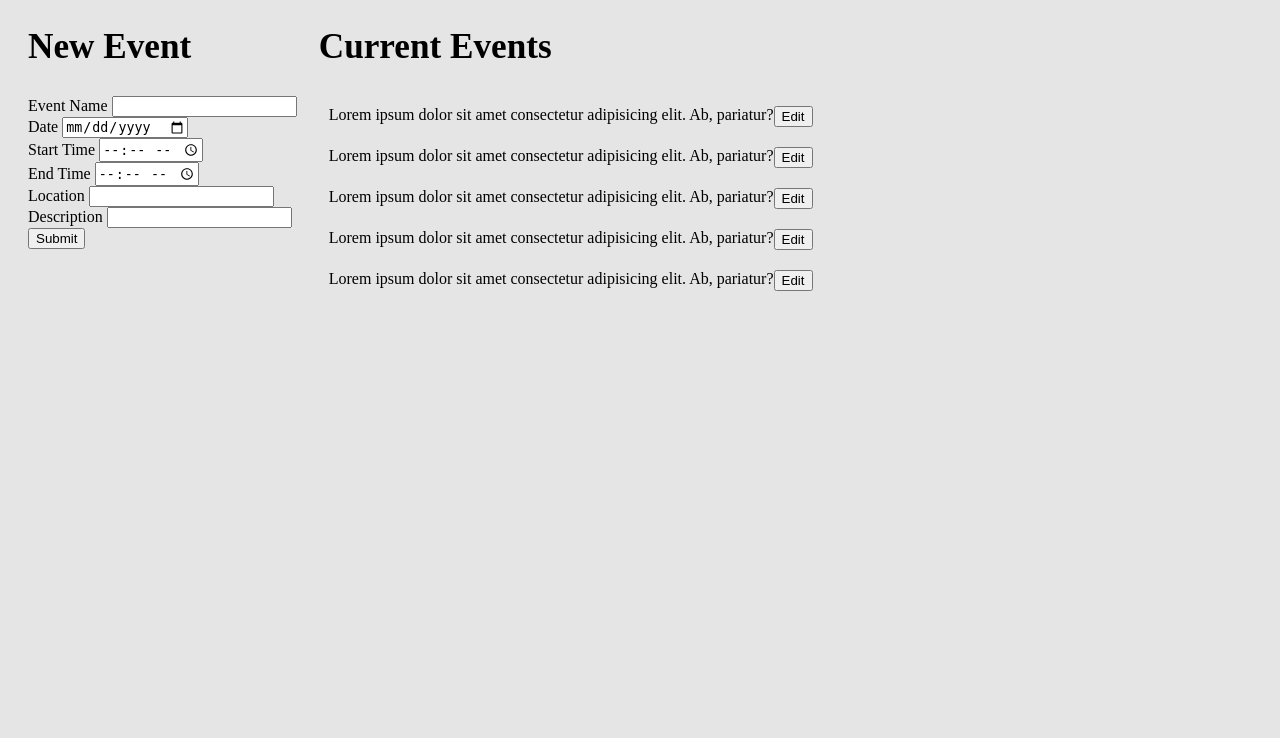
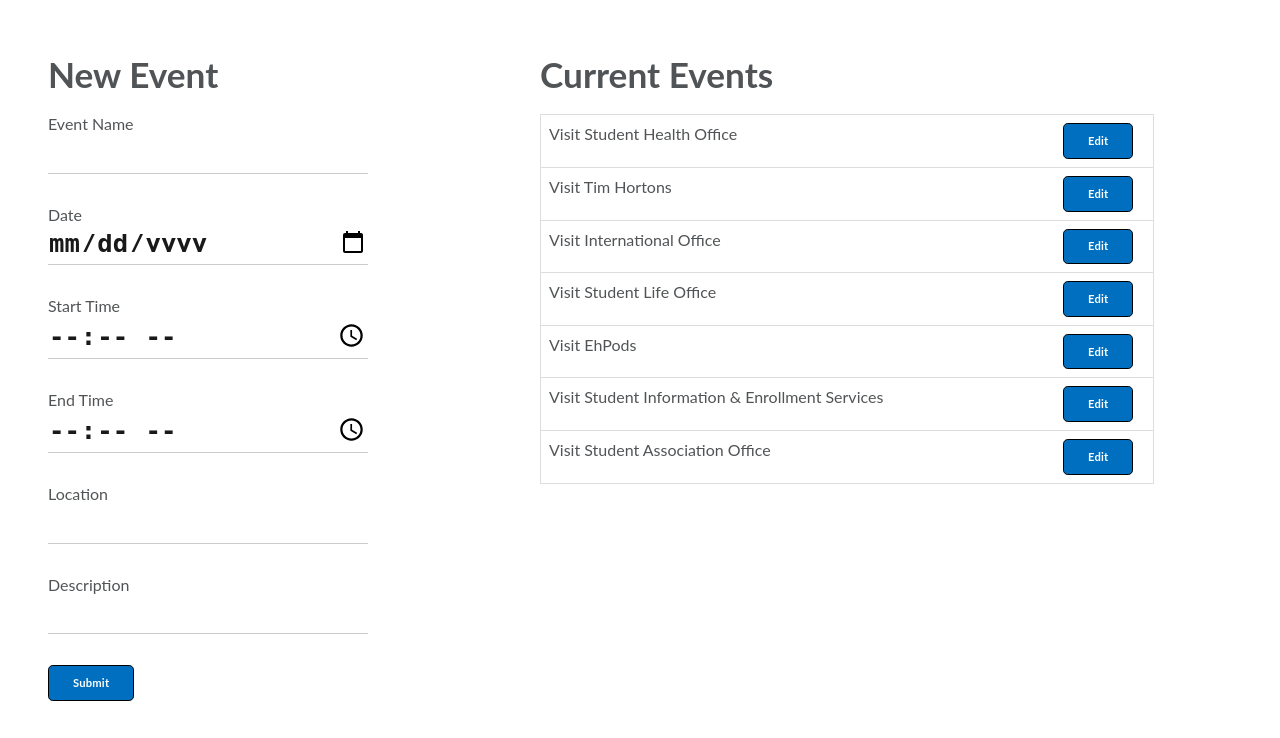
Before and after one commit to kickstart-bcit/kickstart, a Node server app: page /admin in a window 1280 px wide. Shown: the part 165-903 px from the top of the page. Run offline with Node 20, Linux system fonts and the light colour scheme.

Commit message:
reward and admin page styling

```diff
--- /dev/null
+++ b/css/admin.css
@@ -0,0 +1,86 @@
+
+#adminEventtb {
+  border-collapse: collapse;
+  width: 80%;
+}
+#adminEventtb td{
+  border: 1px solid #ddd;
+  padding: 8px;
+}
+#adminEventtb tr:hover {background-color: #f4f4f4;}
+
+
+.adminEventEditButton {
+	float: right;
+}
+
+
+
+// {{!-- !-- Admin Page -- --}}
+
+#contentDiv h2 {
+    font-size: 2.2rem;
+}
+
+#adminEventContentDiv {
+    width: 100%;
+    height:100%;
+    display:flex;
+    flex-direction: row;
+    justify-content: space-between
+
+}
+#formDiv {
+	position: relative;
+    width:25%;
+    display: flex;
+    flex-direction: column;
+    margin-left: 20px;
+}
+
+#adminEventForm {
+    width:100%;
+    height:90%;
+}
+
+#adminEventDiv {
+	position: relative;
+    width:60%;
+    display:flex;
+    flex-direction: column;
+}
+.adminEventContainer {
+    display: flex;
+    margin: 10px;
+
+}
+.adminEventFormDiv{
+	position: relative;
+	border-bottom: 1px solid rgba(0,0,0,.2);
+	top: -5%;
+}
+
+
+
+.floatLabel {
+    top: 30px;
+    left: 0;
+    z-index: 2;
+    position: relative;
+    user-select: none;
+}
+
+.fieldInput {
+    background-color: transparent;
+    border: 0;
+    color: rgba(0,0,0,.9);
+    display: block;
+    font-size: 1.6rem;
+    font-weight: 700;
+    line-height: 10px;
+    line-height: 1rem;
+    padding: 32px 0 6px;
+    width: 100%;
+    outline: none;
+
+}
--- a/css/style.css
+++ b/css/style.css
@@ -1,13 +1,87 @@
 #contentDiv {
     position: fixed;
-    top:18vh;
+    top:22vh;
     width: 100vw;
-    height:82vh;
+    height:78vh;
 }
 
 body {
-    background-color: #E5E5E5;
+    /*background-color: #E5E5E5;*/
+    background-color: #fff;
     overflow: scroll;
+    color: #515456;
+    font-family: Lato,'Lucida Sans Unicode','Lucida Grande',sans-serif;
+    font-weight: 400;
+    line-height: 1.4rem;
+    padding: 20px;
+}
+
+
+button {
+    background-color: #006fbf;
+    color: white;
+    border-radius: .3rem;
+    border-style: solid;
+    border-width: 1px;
+    box-sizing: border-box;
+    cursor: pointer;
+    display: inline-block;
+    margin: 0 .75rem 0 0;
+    user-select: none;
+    vertical-align: middle;
+    width: auto;
+    box-shadow: 0 0 0 4px transparent;
+    font-family: inherit;
+    padding: .55rem 1.5rem;
+    font-size: .7rem;
+    line-height: 1rem;
+    font-weight: 700;
+    letter-spacing: .2px;
+}
+
+.submitButton {
+    background-color: #006fbf;
+    color: white;
+    border-radius: .3rem;
+    border-style: solid;
+    border-width: 1px;
+    box-sizing: border-box;
+    cursor: pointer;
+    display: inline-block;
+    margin: 0 .75rem 0 0;
+    user-select: none;
+    vertical-align: middle;
+    width: auto;
+    box-shadow: 0 0 0 4px transparent;
+    font-family: inherit;
+    padding: .55rem 1.5rem;
+    font-size: .7rem;
+    line-height: 1rem;
+    font-weight: 700;
+    letter-spacing: .2px;
+}
+
+.inputbox {
+    border-radius: 0.3rem;
+    border-style: solid;
+    box-sizing: border-box;
+    display: inline-block;
+    margin: 0;
+    min-width: calc(2rem + 1em);
+    vertical-align: middle;
+    transition: background-color 0.5s ease, border-color 0.5s ease;
+    color: #565a5c;
+    font-size: 0.8rem;
+    font-weight: 400;
+    letter-spacing: 0.02rem;
+    line-height: 1.2rem;
+    min-height: calc(2rem + 2px);
+    background-color: #ffffff;
+    border-color: #d3d9e3;
+    border-width: 1px;
+    box-shadow: inset 0 2px 0 0 rgba(185, 194, 208, .2);
+    padding: 0.4rem 0.75rem;
+    height: auto;
 }
 
 
@@ -65,12 +139,13 @@ body {
 }
 
 #bannerDiv h1 {
-    color:white;
+    color: white;
     font-size: 2.4rem;
     height: 100%;
     width: auto;
     position: relative;
-    padding-left: 20px;
+    margin: 30px;
+    margin-bottom: 40px;
 }
 
 #navDiv {
@@ -212,72 +287,3 @@ body {
     position: relative;
     padding: 10px;
 }
-
-
-
-// {{!-- !-- Rewards Page -- --}}
-
-.challengeName {
-    width:49%;
-    float:left;
-    border-style: ridge;
-}
-
-.challengePoint {
-    width:49%;
-    float:right;
-    border-style: ridge;
-}
-
-.rewardName {
-    width:48%;
-    float:left;
-    border-style: ridge;
-}
-
-.rewardPoint {
-    width:48%;
-    float:right;
-    border-style: ridge;
-}
-
-
-
-// {{!-- !-- Admin Page -- --}}
-
-#contentDiv h2 {
-    font-size: 2.2rem;
-}
-
-#adminEventContentDiv {
-    width: 100%;
-    height:100%;
-
-    display:flex;
-    flex-direction: row;
-    justify-content: space-between
-
-}
-#formDiv {
-    width:30vw;
-    display: flex;
-    flex-direction: column;
-    margin-left: 20px;
-}
-
-#adminEventForm {
-    width:100%;
-    height:90%;
-    top:10%;
-}
-
-#adminEventDiv {
-    width:100%;
-    display:flex;
-    flex-direction: column;
-}
-.adminEventContainer {
-    display: flex;
-    margin: 10px;
-
-}
--- a/views/adminEvents.hbs
+++ b/views/adminEvents.hbs
@@ -7,6 +7,7 @@
     <meta http-equiv="X-UA-Compatible" content="ie=edge">
     <title>Admin Events</title>
     <link href='style.css' rel='stylesheet' type='text/css'/>
+    <link href='admin.css' rel='stylesheet' type='text/css'/>
 </head>
 
 <body>
@@ -18,55 +19,59 @@
                 <h2>New Event</h2>
                 <form action="/admin" method="POST" id="adminEventForm">
                     <div class="adminEventFormDiv">
-                    <label for="eventTitleInput">Event Name</label>
-                    <input id="eventTitleInput" type="text">
+                        <label class="floatLabel" for="eventTitleInput">Event Name</label>
+                        <input class="fieldInput" id="eventTitleInput" type="text">
                     </div>
                     <div class="adminEventFormDiv">
-                    <label for="dateInput">Date</label>
-                    <input id="dateInput" type="date">
+                        <label class="floatLabel" for="dateInput">Date</label>
+                        <input class="fieldInput" id="dateInput" type="date">
                     </div>
                     <div class="adminEventFormDiv">
-                    <label for="startTimeInput">Start Time</label>
-                    <input id="startTimeInput" type="time">
+                        <label class="floatLabel" for="startTimeInput">Start Time</label>
+                        <input class="fieldInput" id="startTimeInput" type="time">
                     </div>
                     <div class="adminEventFormDiv">
-                    <label for="endTimeInput">End Time</label>
-                    <input id="endTimeInput" type="time">
+                        <label class="floatLabel" for="endTimeInput">End Time</label>
+                        <input class="fieldInput" id="endTimeInput" type="time">
                     </div>
                     <div class="adminEventFormDiv">
-                    <label for="location">Location</label>
-                    <input id="location" type="text">
+                        <label class="floatLabel" for="location">Location</label>
+                        <input class="fieldInput" id="location" type="text">
                     </div>
                     <div class="adminEventFormDiv">
-                    <label for="descriptionInput">Description</label>
-                    <input id="descriptionInput" type="textarea">
+                        <label class="floatLabel" for="descriptionInput">Description</label>
+                        <input class="fieldInput" id="descriptionInput" type="textarea">
                     </div>
                     <input class="submitButton" type="submit">
                 </form>
             </div>
+
+
         <div id="adminEventDiv">
             <h2>Current Events</h2>
-            <div class="adminEventContainer">
-                <div class="adminEventTitle">Lorem ipsum dolor sit amet consectetur adipisicing elit. Ab, pariatur?</div>
-                <button class="adminEventEditButton">Edit</button>
-            </div>
-            <div class="adminEventContainer">
-                <div class="adminEventTitle">Lorem ipsum dolor sit amet consectetur adipisicing elit. Ab, pariatur?</div>
-                <button class="adminEventEditButton">Edit</button>
-            </div>
-            <div class="adminEventContainer">
-                <div class="adminEventTitle">Lorem ipsum dolor sit amet consectetur adipisicing elit. Ab, pariatur?</div>
-                <button class="adminEventEditButton">Edit</button>
-            </div>
-            <div class="adminEventContainer">
-                <div class="adminEventTitle">Lorem ipsum dolor sit amet consectetur adipisicing elit. Ab, pariatur?</div>
-                <button class="adminEventEditButton">Edit</button>
-            </div>
-            <div class="adminEventContainer">
-                <div class="adminEventTitle">Lorem ipsum dolor sit amet consectetur adipisicing elit. Ab, pariatur?</div>
-                <button class="adminEventEditButton">Edit</button>
-            </div>
-        </div>
+            <table id="adminEventtb">
+              <tr>
+                <td>Visit Student Health Office <button class="adminEventEditButton">Edit</button></td>
+              </tr>
+              <tr>
+                <td>Visit Tim Hortons <button class="adminEventEditButton">Edit</button></td>
+              </tr>
+              <tr>
+                <td>Visit International Office <button class="adminEventEditButton">Edit</button></td>
+              </tr>
+              <tr>
+                <td>Visit Student Life Office <button class="adminEventEditButton">Edit</button></td>
+              </tr>
+              <tr>
+                <td>Visit EhPods <button class="adminEventEditButton">Edit</button></td>
+              </tr>
+              <tr>
+                <td>Visit Student Information &amp; Enrollment Services <button class="adminEventEditButton">Edit</button></td>
+              </tr>
+              <tr>
+                <td>Visit Student Association Office <button class="adminEventEditButton">Edit</button></td>
+              </tr>
+            </table>
         </div>
     </div>
 
```
Also changed, not shown: css/rewards.css (added, +75 -0 lines), views/rewards.hbs (+85 -39 lines). Lines whose indentation alone changed are shown as unchanged.
